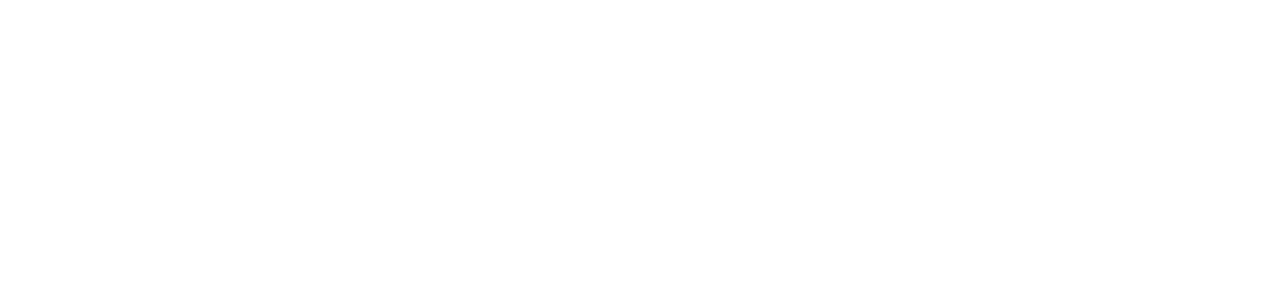
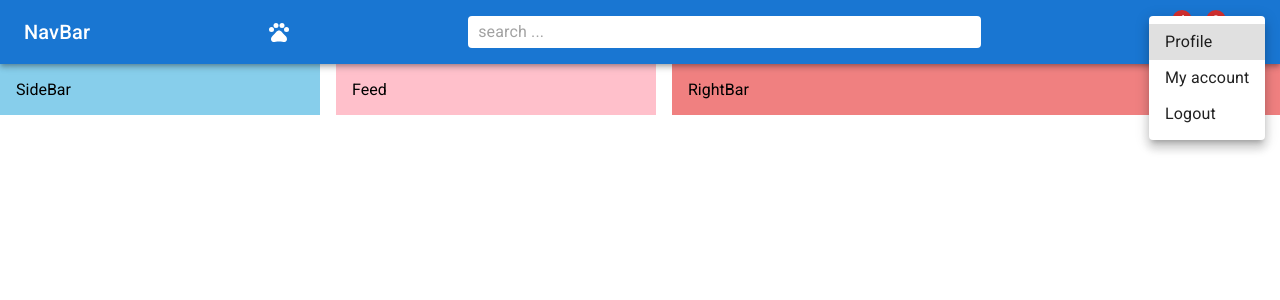
Before and after one commit to mathilde-chenillot/social-media, a React (Vite) app: page / in a window 1280 px wide. Shown: the top 300 px of the page. Built offline with nearby package versions, Linux system fonts and the light colour scheme; grey boxes are pictures that could not be loaded.

Commit message:
add components NavBar, SideBard, Feed and RightBar. And did structure of NavBar without state and others

```diff
--- a/src/App.jsx
+++ b/src/App.jsx
@@ -1,9 +1,20 @@
+import { Box, Stack } from "@mui/material"
+import Feed from "./components/Feed"
+import Navbar from "./components/Navbar"
+import RightBar from "./components/RightBar"
+import SideBar from "./components/SideBar"
+
 function App() {
 
   return (
-    <div className="App">
-
-    </div>
+    <Box>
+      <Navbar />
+      <Stack direction="row" spacing={2} justifyContent="space-between">
+        <SideBar />
+        <Feed />
+        <RightBar />
+      </Stack>
+    </Box>
   )
 }
 
--- /dev/null
+++ b/src/components/Feed.jsx
@@ -0,0 +1,10 @@
+import { Box } from '@mui/material';
+import React from 'react'
+
+export const Feed = () => {
+  return (
+    <Box bgcolor="pink" flex={1} p={2}>Feed</Box>
+  )
+}
+
+export default Feed;
--- /dev/null
+++ b/src/components/Navbar.jsx
@@ -0,0 +1,92 @@
+import { Mail, Notifications, Pets } from '@mui/icons-material';
+import { AppBar, Avatar, Badge, Box, InputBase, Menu, MenuItem, styled, Toolbar, Typography } from '@mui/material';
+import React from 'react'
+
+const StyledToolbar = styled(Toolbar)({
+  display: 'flex',
+  justifyContent: 'space-between',
+});
+
+const Search = styled('div')(({theme})=>({
+  backgroundColor: 'white',
+  padding: '0 10px',
+  borderRadius: theme.shape.borderRadius,
+  width: '40%',
+}));
+
+// if it's mobile screen, we just see avatar
+// but if it's pc screen, we see avatar and notifications and mails
+// IconsContainer for pc
+// UserBox for mobile
+
+const IconsContainer = styled(Box)(({theme})=>({
+  display: 'none',
+  alignItems: 'center',
+  gap: '10px',
+  [theme.breakpoints.up('sm')] : {
+    display: 'flex',
+  }
+  // if it's small or bigger than small
+  // if it's smaller than this breakpoint which is 600 it's gonna be displayed "none"
+}));
+
+const UserBox = styled(Box)(({theme})=>({
+  display: 'flex',
+  alignItems: 'center',
+  gap: '20px',
+  [theme.breakpoints.up('sm')] : {
+    display: 'none',
+  }
+}));
+
+// Component
+
+const Navbar = () => {
+  return (
+    <AppBar position='sticky'>
+      <StyledToolbar>
+        <Typography variant='h6' sx={{ display: { xs: "none", sm: "block"}}}>NavBar</Typography>
+          <Pets sx={{ display: { xs: "block", sm: "block"}}} />
+          <Search>
+            <InputBase placeholder='search ...' />
+          </Search>
+          <IconsContainer>
+            <Badge badgeContent={4} color='error'>
+              <Mail />
+            </Badge>
+            <Badge badgeContent={2} color='error'>
+              <Notifications />
+            </Badge>
+            <Avatar sx={{ width: 30, height: 30 }} src="https://images.pexels.com/photos/846741/pexels-photo-846741.jpeg?auto=compress&cs=tinysrgb&w=1260&h=750&dpr=2" />
+          </IconsContainer>
+          <UserBox>
+            <Avatar sx={{ width: 30, height: 30 }} src="https://images.pexels.com/photos/846741/pexels-photo-846741.jpeg?auto=compress&cs=tinysrgb&w=1260&h=750&dpr=2" />
+            <Typography variant='span'>Mathilde</Typography>
+          </UserBox>
+      </StyledToolbar>
+
+      {/* Menu */}
+      <Menu
+        id="demo-positioned-menu"
+        aria-labelledby="demo-positioned-button"
+        // anchorEl={anchorEl}
+        open={true}
+        // onClose={handleClose}
+        anchorOrigin={{
+          vertical: 'top',
+          horizontal: 'right',
+        }}
+        transformOrigin={{
+          vertical: 'top',
+          horizontal: 'right',
+        }}
+      >
+        <MenuItem>Profile</MenuItem>
+        <MenuItem>My account</MenuItem>
+        <MenuItem>Logout</MenuItem>
+      </Menu>
+    </AppBar>
+  )
+}
+
+export default Navbar;
--- /dev/null
+++ b/src/components/RightBar.jsx
@@ -0,0 +1,10 @@
+import { Box } from '@mui/material';
+import React from 'react'
+
+export const RightBar = () => {
+  return (
+    <Box bgcolor="lightcoral" flex={2} p={2} sx={{ display: { xs: "none", sm: "block"}}}>RightBar</Box>
+  )
+}
+
+export default RightBar;
--- /dev/null
+++ b/src/components/SideBar.jsx
@@ -0,0 +1,15 @@
+import { Box } from '@mui/material';
+import React from 'react'
+
+export const SideBar = () => {
+  return (
+    <Box bgcolor="skyblue" flex={1} p={2} sx={{ display: { xs: "none", sm: "block"}}}>SideBar</Box>
+  )
+}
+
+export default SideBar;
+
+// p = padding
+
+// breakpoints for responsive (mui doc)
+// sx = extra small breakpoints
--- a/src/main.jsx
+++ b/src/main.jsx
@@ -1,10 +1,14 @@
 import React from 'react'
 import ReactDOM from 'react-dom/client'
+import { ThemeProvider } from '@mui/material'
+import { theme } from './theme'
 import App from './App'
 import './index.css'
 
 ReactDOM.createRoot(document.getElementById('root')).render(
   <React.StrictMode>
+    {/* <ThemeProvider theme={theme}> */}
       <App />
+    {/* </ThemeProvider> */}
   </React.StrictMode>
 )
```
